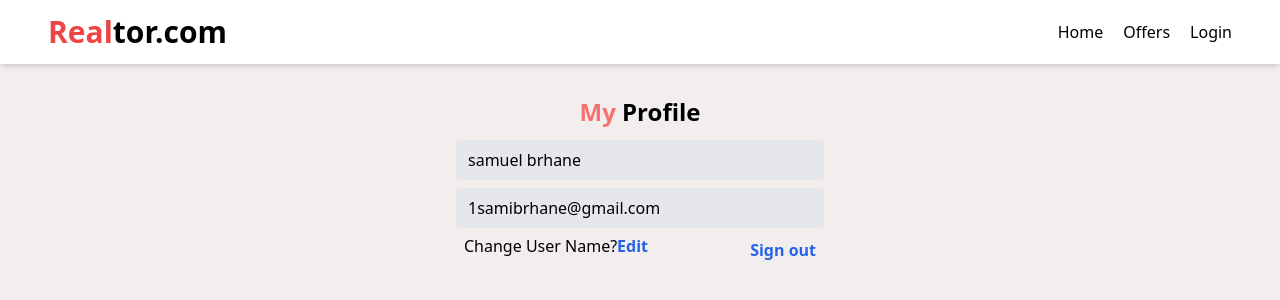
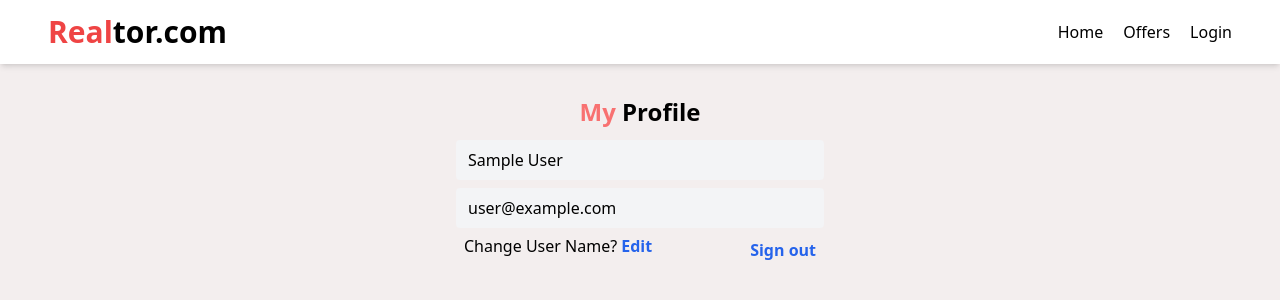
Before and after one commit to samuelbrhane/React-realtor, a React (Create React App) app: page /profile in a window 1280 px wide. Shown: the top 300 px of the page. Built offline with nearby package versions, Linux system fonts and the light colour scheme; no server answers; sample sign-in values are in the browser's storage.

Commit message:
Edit user full name functionality.

```diff
--- a/src/components/PrivateRoute.jsx
+++ b/src/components/PrivateRoute.jsx
@@ -1,10 +1,11 @@
 import { Outlet, Navigate } from "react-router-dom";
 import useAuthStatus from "../hooks/useAuthStatus";
+import { Spinner } from ".";
 
 const PrivateRoute = () => {
   const { userLogin, loading } = useAuthStatus();
   if (loading) {
-    return <p>Loading</p>;
+    return <Spinner />;
   }
   return userLogin ? <Outlet /> : <Navigate to="/login" />;
 };
--- /dev/null
+++ b/src/components/Spinner.jsx
@@ -0,0 +1,12 @@
+import React from "react";
+import spinner from "../assets/img/spinner.gif";
+
+const Spinner = () => {
+  return (
+    <div className="flex items-start mt-4 justify-center h-screen w-full">
+      <img src={spinner} alt="spinner" className="w-[100px]" />
+    </div>
+  );
+};
+
+export default Spinner;
--- a/src/components/index.js
+++ b/src/components/index.js
@@ -3,5 +3,6 @@ import Sidemenu from "./Sidemenu";
 import Auth from "./Auth";
 import Form from "./Form";
 import PrivateRoute from "./PrivateRoute";
+import Spinner from "./Spinner";
 
-export { Header, Sidemenu, Auth, Form, PrivateRoute };
+export { Header, Sidemenu, Auth, Form, PrivateRoute, Spinner };
--- a/src/pages/Profile.jsx
+++ b/src/pages/Profile.jsx
@@ -1,15 +1,37 @@
 import { useState } from "react";
 import { useNavigate } from "react-router-dom";
-import { signOut } from "firebase/auth";
-import { auth } from "../firebase/config";
+import { signOut, updateProfile } from "firebase/auth";
+import { auth, db } from "../firebase/config";
+import { doc, updateDoc } from "firebase/firestore";
 
 const Profile = () => {
-  const [fullName, setFullName] = useState("");
   const navigate = useNavigate();
+  const [changeData, setChangeData] = useState(false);
+  const [userData, setUserData] = useState({
+    fullName: auth.currentUser.displayName,
+    email: auth.currentUser.email,
+  });
 
+  // Sign out user
   const handleSignout = () => {
     signOut(auth);
     navigate("/login");
+  };
+
+  // handle user name change
+  const handleChangeData = async (e) => {
+    e.preventDefault();
+    const { fullName } = userData;
+    setChangeData((prev) => !prev);
+    if (changeData && auth.currentUser.displayName !== fullName) {
+      // change user name in firebase auth
+      await updateProfile(auth.currentUser, {
+        displayName: fullName,
+      });
+
+      // change user name in firebase storage
+      await updateDoc(doc(db, "users", auth.currentUser.uid), { fullName });
+    }
   };
 
   return (
@@ -23,22 +45,28 @@ const Profile = () => {
           My <span className="text-black">Profile</span>
         </h1>
         <input
-          className="inputs bg-gray-200"
+          className={`inputs ${changeData ? "bg-gray-300" : "bg-gray-100"}`}
           type="text"
-          value="samuel brhane"
-          disabled
+          value={userData.fullName}
+          disabled={!changeData}
+          onChange={(e) =>
+            setUserData({ ...userData, fullName: e.target.value })
+          }
         />
         <input
-          className="inputs bg-gray-200"
+          className="inputs bg-gray-100"
           type="email"
-          value="1samibrhane@gmail.com"
+          value={userData.email}
           disabled
         />
         <div className="text-[12px] sm:text-sm md:text-[16px] font-light mb-4 flex justify-between items-center px-2">
           <p className="mb-2">
-            Change User Name?
-            <button className="text-blue-600 hover:text-blue-500 font-semibold">
-              Edit
+            Change User Name? {""}
+            <button
+              className="text-blue-600 hover:text-blue-500 font-semibold"
+              onClick={handleChangeData}
+            >
+              {changeData ? "Apply Change" : "Edit"}
             </button>
           </p>
 
```
Also changed, not shown: src/assets/img/spinner.gif (added).
